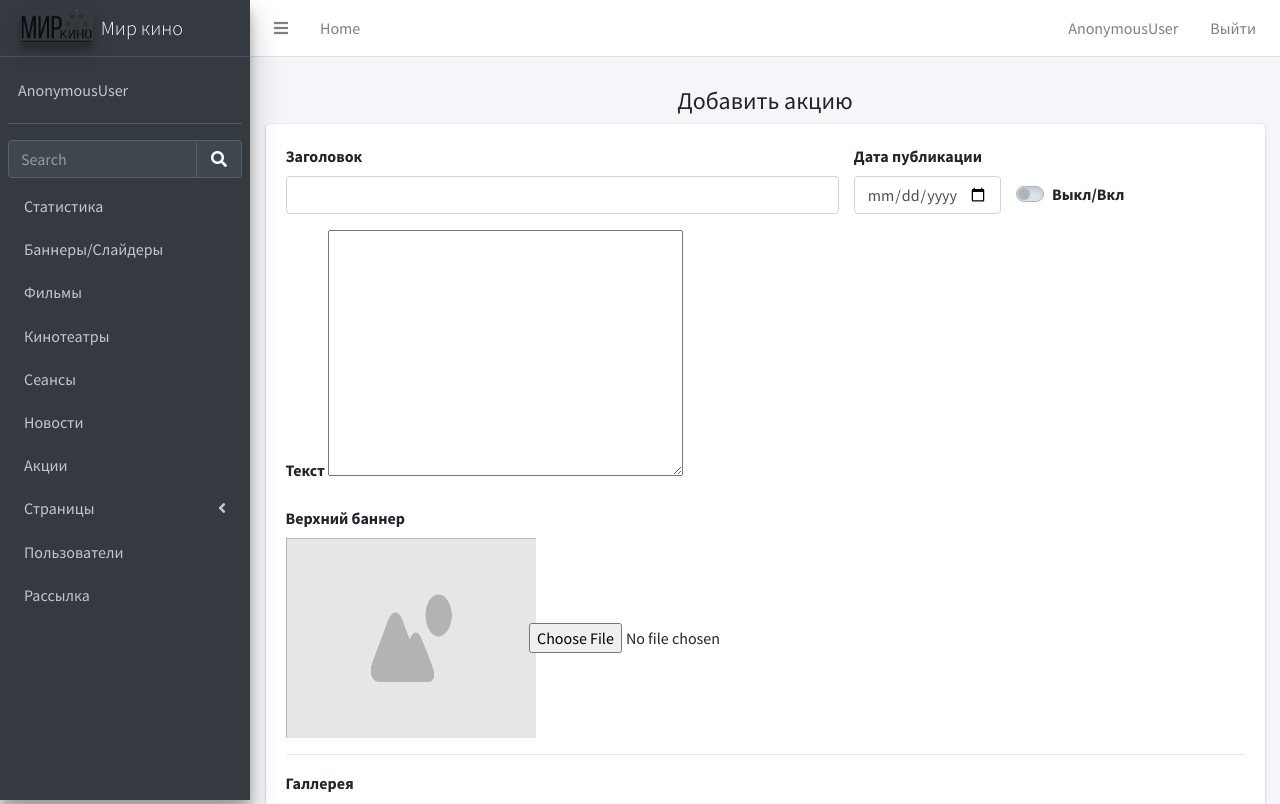
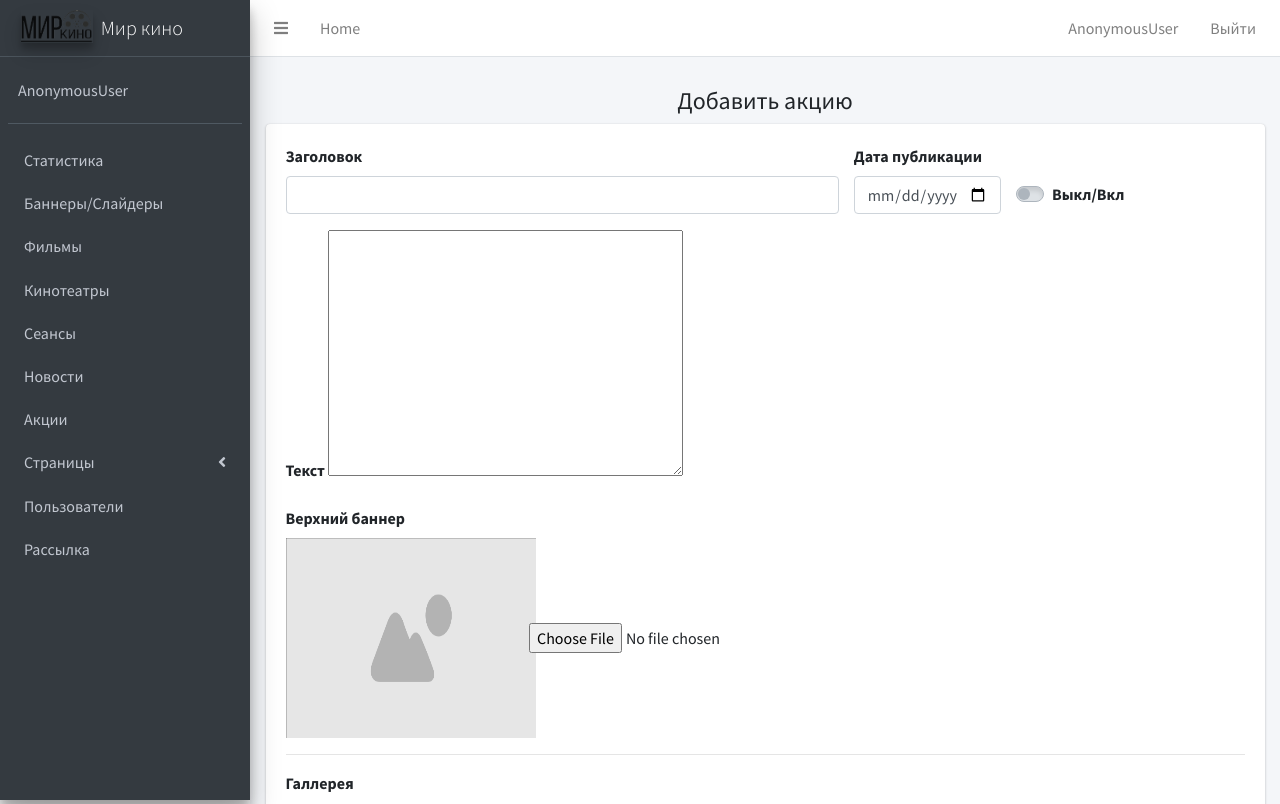
Before and after one commit to Chenger1/kinoteatrSite, a Django app: template kinoteatr/admin_panel/templates/ads/edit_ad.html in a window 1280 px wide. Shown: the top 804 px of the page. Run offline with Django 3.2, Linux system fonts and the light colour scheme; the template is opened without the code that fills it: values that come from a table or form of the project are taken from there, others are empty; some libraries are stand-ins or nearby versions.

Commit message:
Remove search input from admin sidebar

```diff
--- a/kinoteatr/admin_panel/templates/base.html
+++ b/kinoteatr/admin_panel/templates/base.html
@@ -69,19 +69,6 @@ scratch. This page gets rid of all links and provides the needed markup only.
             <div class="user-panel mt-3 pb-3 mb-3 d-flex">
                 <div class="info">
                     <a href="#" class="d-block">{{ request.user }}</a>
-                </div>
-            </div>
-
-            <!-- SidebarSearch Form -->
-            <div class="form-inline">
-                <div class="input-group" data-widget="sidebar-search">
-                    <input class="form-control form-control-sidebar" type="search" placeholder="Search"
-                           aria-label="Search">
-                    <div class="input-group-append">
-                        <button class="btn btn-sidebar">
-                            <i class="fas fa-search fa-fw"></i>
-                        </button>
-                    </div>
                 </div>
             </div>
 
```
